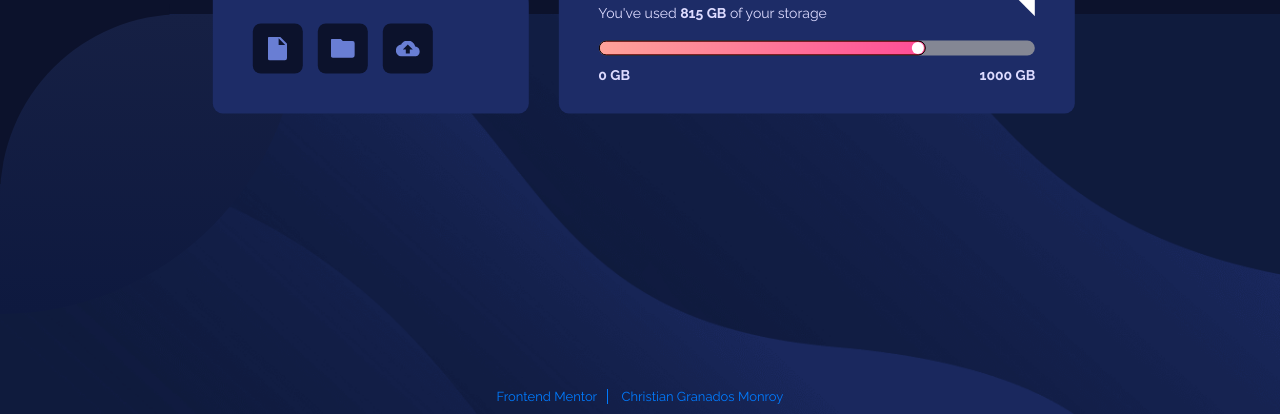
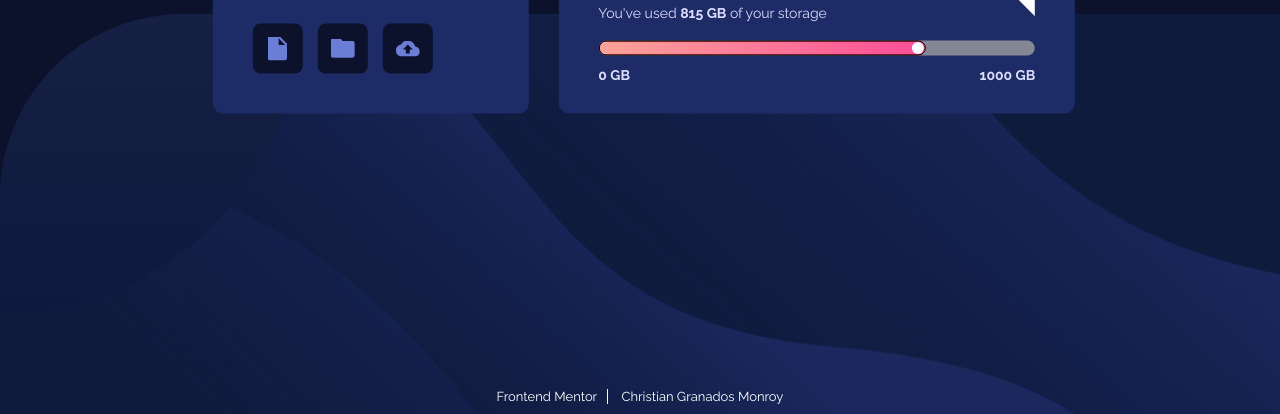
Before and after one commit to christiangranadosmonroy/fylo-data-storage-component-master, a plain HTML site: page index.html in a window 1280 px wide. Shown: the part 386-800 px from the top of the page. Drawn offline with Linux system fonts and the light colour scheme.

Commit message:
change color text

```diff
--- a/css/style.css
+++ b/css/style.css
@@ -254,7 +254,7 @@
   }
 
   .attribution a {
-    color: #007bff;
+    color: #ffffff;
     text-decoration: none;
   }
 
```
